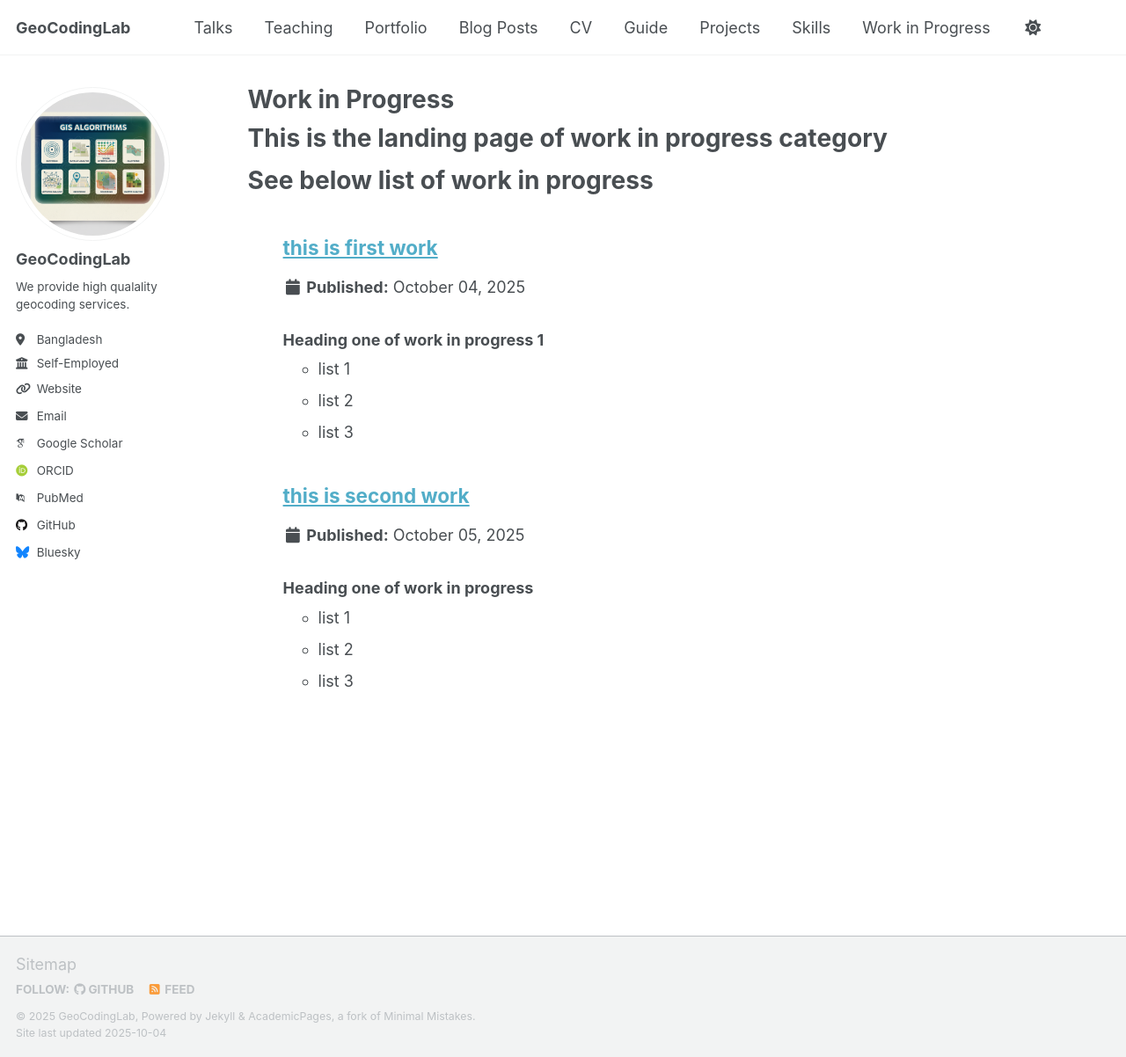
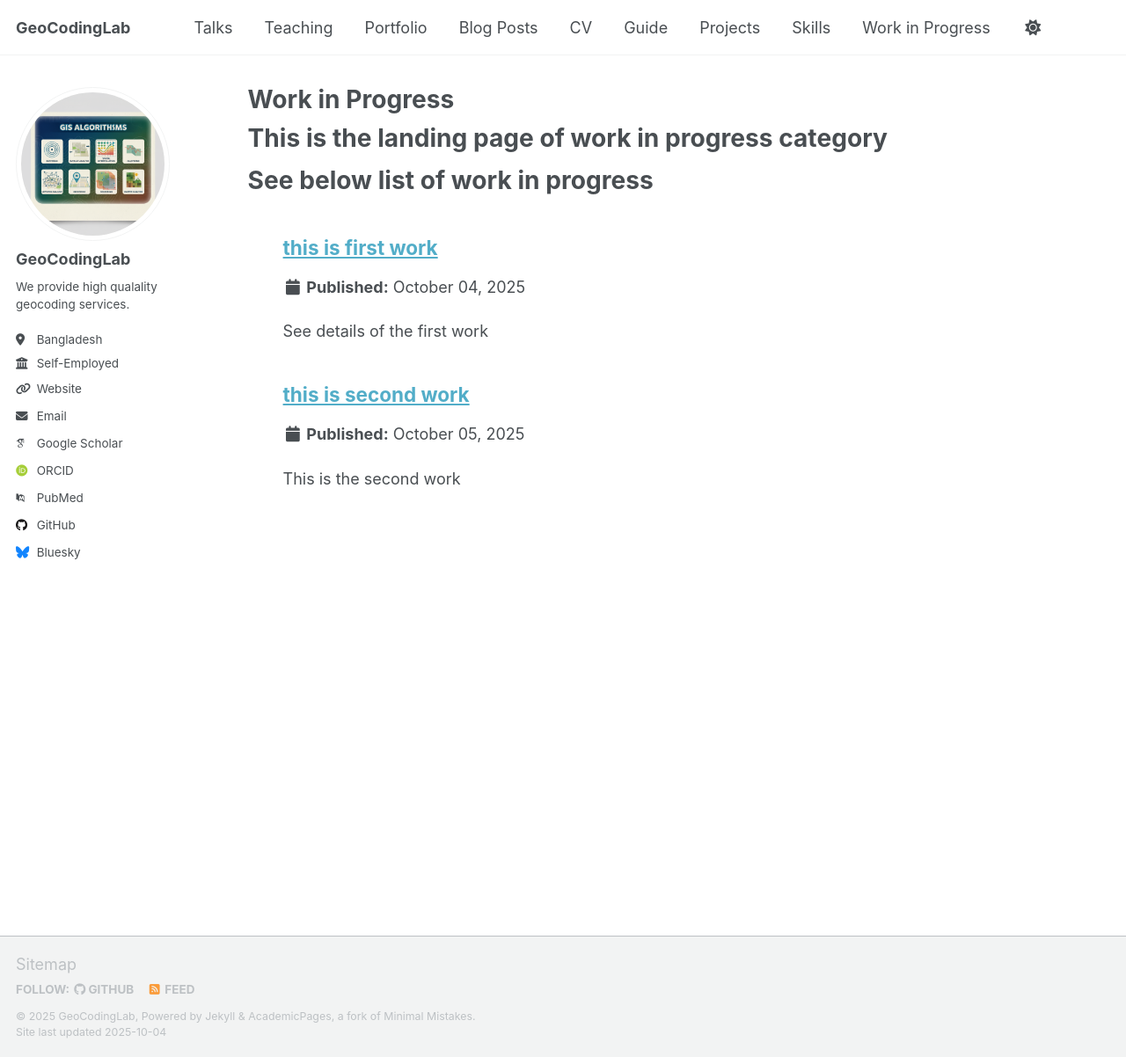
Before and after one commit to ramiz-moktader/portfolio-template-test, a Jekyll site: the page built from _pages/workinprogress.md, in a window 1280 px wide and 1202 px high. Shown: the whole window at 88% size. Built offline with Jekyll 4.4.1, drawn with Linux system fonts in a browser that asks for light colours; some web fonts are replaced; a script that is not in the unit is left out; part of the change alters nothing that is shown.

Commit message:
added excerpt for work in progress

```diff
--- a/_config.yml
+++ b/_config.yml
@@ -299,6 +299,14 @@ defaults:
       layout: single
       author_profile: true
       share: true
+  - scope:
+      path: ""
+      type: workinprogress
+    values:
+      layout: single
+      author_profile: true
+      share: true
+      comments: true
 
 
 # Sass/SCSS
--- a/_workinprogress/2025-10-05-work2.md
+++ b/_workinprogress/2025-10-05-work2.md
@@ -1,6 +1,8 @@
 ---
 title: "this is second work"
 layout: single
+author_profile: true
+excerpt: " This is the second work"
 ---
 
 ### Heading one of work in progress
--- a/_workinprogress/2025-10-4-work1.md
+++ b/_workinprogress/2025-10-4-work1.md
@@ -1,6 +1,7 @@
 ---
 title: "this is first work"
 layout: single
+excerpt: "See details of the first work"
 ---
 
 ### Heading one of work in progress 1
```
